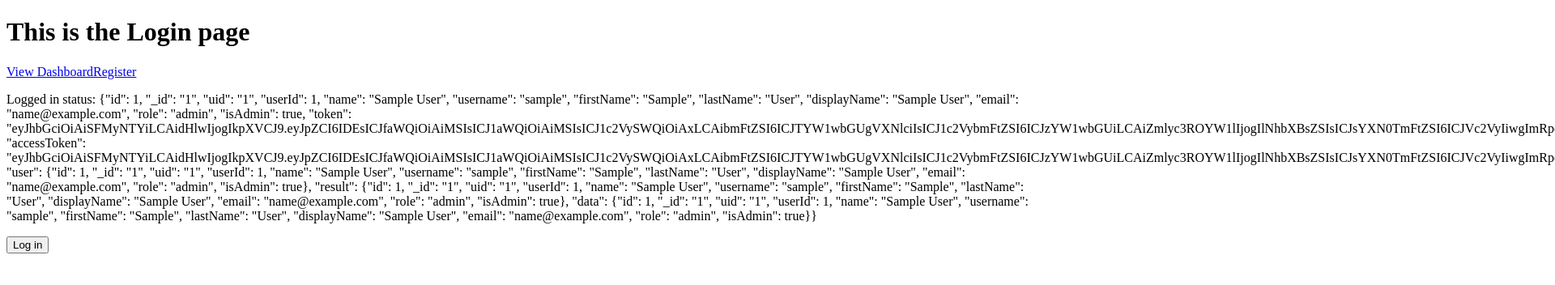
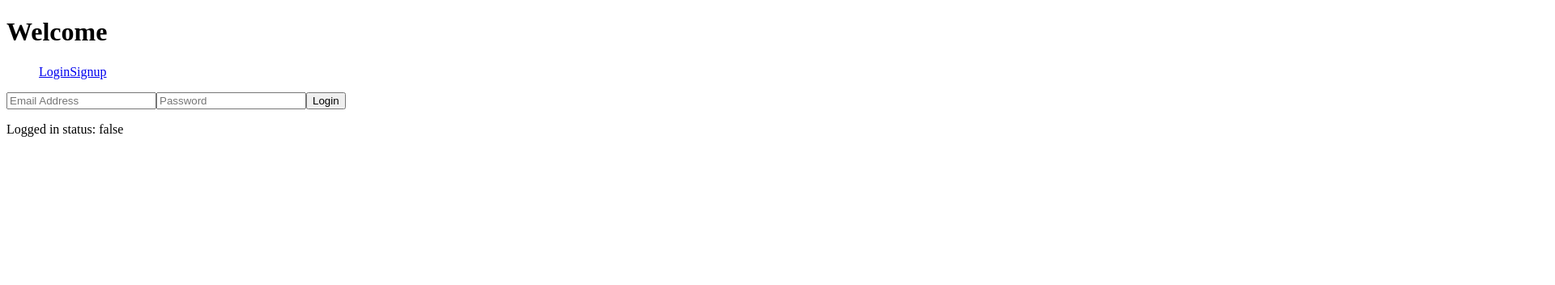
Before and after one commit to JAruliah/expense-tracker, a React (Create React App) app in the folder client/: page / in a window 1280 px wide. Shown: the top 352 px of the page at 81% size, 1920 px wide, since content can reach past the window. Built offline with nearby package versions, Linux system fonts and the light colour scheme; sample sign-in values are in the browser's storage.

Commit message:
login page working

```diff
--- a/client/src/App.js
+++ b/client/src/App.js
@@ -10,10 +10,10 @@ import Unauthorized from "./components/Unauthorized";
 function App() {
   // Set auth value
   const auth = window.localStorage.getItem('auth')
-  const [logged, setLogged] = useState(auth)
+  let setAuth = (auth === 'true')
+  const [logged, setLogged] = useState(setAuth)
   //function to handle login
   const handleLogin = e => {
-    e.preventDefault()
     setLogged(true)
     window.localStorage.setItem('auth',JSON.stringify(true));
   }
@@ -21,14 +21,19 @@ function App() {
   const handleLogout = e => {
     e.preventDefault();
     setLogged(false);
+    localStorage.removeItem('id');
     window.localStorage.setItem('auth',JSON.stringify(false));
+    window.location.href="/"
+
   }
 
   return (
     <div className="App">
       <Router>
         <Switch>
-          <Route exact path ="/" handleLogin={handleLogin} render={props => <Login {...props} logged={logged.toString()} handleLogin={handleLogin}/>}/>
+        <Route exact path="/">
+          {logged ? <Redirect to="/dashboard" /> :  <Route exact path ="/" handleLogin={handleLogin} render={props => <Login {...props} logged={logged.toString()} handleLogin={handleLogin}/>}/> }
+        </Route>
           <Route exact path ="/register" component ={Register} />
           <ProtectedRoute exact path ="/dashboard" logged={logged} handleLogout={handleLogout} component ={Dashboard} />
           <Route eact path="/404" component={NotFoundPage} />
--- /dev/null
+++ b/client/src/components/Login/Form.js
@@ -0,0 +1,40 @@
+import React, {useState} from "react";
+
+function Form(props){
+    const [email, setEmail] = useState("")
+    const [password, setPassword] = useState("")
+
+
+
+
+    //On submit POST data to api
+    function submitHandler(event){
+          event.preventDefault()
+          fetch('http://localhost:3001/users/login', {
+              method:'POST',
+              headers:{
+                  'Content-Type': 'application/json'
+              },
+              body: JSON.stringify({email:email, password: password})
+          })
+          .then(response => response.json())
+          .then(data => {
+            window.localStorage.setItem('id',JSON.stringify(data))
+            props.handleLogin()
+
+          })
+          .catch(err => console.log(err))
+
+    }
+
+
+    return(
+        <form onSubmit={submitHandler}>
+            <input placeholder="Email Address" type="text" name="email" value={email} onChange={(e) => setEmail(e.target.value)} />
+            <input placeholder="Password" type="text" name="password" value={password} onChange={(e) => setPassword(e.target.value)} />
+            <button>Login</button>
+        </form>
+    )
+}
+
+export default Form
--- /dev/null
+++ b/client/src/components/Login/Header.js
@@ -0,0 +1,15 @@
+import React from "react";
+import Navbar from "./Navbar";
+
+function Header(){
+    return (
+        <div>
+            <h1>Welcome</h1>
+            <Navbar />
+
+        </div>
+    )
+}
+
+
+export default Header
--- /dev/null
+++ b/client/src/components/Login/Navbar.js
@@ -0,0 +1,17 @@
+import React from "react";
+import { Link } from "react-router-dom";
+
+function Navbar(){
+    return (
+        <nav>
+            <ul>
+                <Link to="/">Login</Link>
+                <Link to="/register">Signup</Link>
+
+            </ul>
+        </nav>
+    )
+}
+
+
+export default Navbar
--- a/client/src/components/Unauthorized.js
+++ b/client/src/components/Unauthorized.js
@@ -5,23 +5,10 @@ import { Link } from 'react-router-dom';
 const Unauthorized = () => {
   return (
     <div className='container'>
-      <div class="gandalf">
-        <div class="fireball"></div>
-        <div class="skirt"></div>
-        <div class="sleeves"></div>
-        <div class="shoulders">
-          <div class="hand left"></div>
-          <div class="hand right"></div>
-        </div>
-        <div class="head">
-          <div class="hair"></div>
-          <div class="beard"></div>
-        </div>
-      </div>
-      <div class="message">
+
         <h1>403 - You Shall Not Pass</h1>
-        <p>Uh oh, Gandalf is blocking the way!<br />Maybe you have a typo in the url? Or you meant to go to a different location? Like...Hobbiton?</p>
-      </div>
+
+
       <p><Link to='/'>Back to Home</Link></p>
     </div>
   )
--- a/client/src/pages/Dashboard.jsx
+++ b/client/src/pages/Dashboard.jsx
@@ -3,8 +3,10 @@ import React from "react";
 function Dashboard(props){
     return (
         <div>
+
             <h1>This is the Dashboard</h1>
             <button onClick={props.handleLogout}>Log Out</button>
+
         </div>
     )
 }
--- a/client/src/pages/Login.jsx
+++ b/client/src/pages/Login.jsx
@@ -1,14 +1,13 @@
 import React from "react";
-import {Link} from 'react-router-dom'
+import Header from "../components/Login/Header";
+import Form from "../components/Login/Form";
 
 function Login(props){
     return (
         <div>
-            <h1>This is the Login page</h1>
-            <Link to="/dashboard">View Dashboard</Link>
-            <Link to="/register">Register</Link>
+            <Header />
+            <Form handleLogin={props.handleLogin}/>
             <p>Logged in status: {props.logged}</p>
-            <button onClick={props.handleLogin}>Log in</button>
         </div>
     )
 }
```
